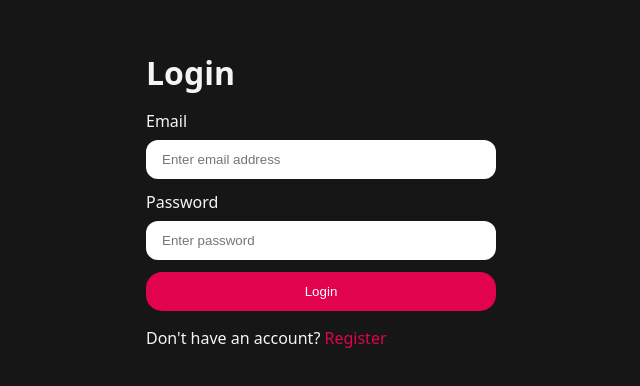
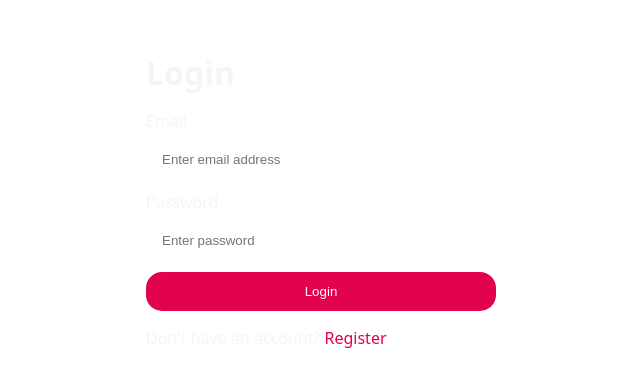
Before and after one commit to animeshkundu07/SkillSync, a React app in the folder frontend/: page /login in a window 1280 px wide. Shown: the part 200-586 px from the top of the page, without its empty margins (319-959 px from the left). Built offline with nearby package versions, Linux system fonts and the light colour scheme; no server answers; the HTML template or start-up script is replaced by a standard one.

Commit message:
Update style.scss

```diff
--- a/frontend/src/style.scss
+++ b/frontend/src/style.scss
@@ -6,15 +6,25 @@
     box-sizing: border-box;
 }
 
+// html,
+// body,
+// #root{
+//     width: 100%;
+//     background-color: #161616;
+//     color: whitesmoke;
+//     font-family: system-ui, -apple-system, BlinkMacSystemFont, 'Segoe UI', Roboto, Oxygen, Ubuntu, Cantarell, 'Open Sans', 'Helvetica Neue', sans-serif;
+// }
+
 html,
 body,
-#root{
-    width: 100%;
-    background-color: #161616;
-    color: whitesmoke;
-    font-family: system-ui, -apple-system, BlinkMacSystemFont, 'Segoe UI', Roboto, Oxygen, Ubuntu, Cantarell, 'Open Sans', 'Helvetica Neue', sans-serif;
+#root {
+  width: 100%;
+  background: transparent;
+  color: whitesmoke;
+  font-family: system-ui, -apple-system, BlinkMacSystemFont, "Segoe UI",
+    Roboto, Oxygen, Ubuntu, Cantarell, "Open Sans", "Helvetica Neue",
+    sans-serif;
 }
-
 .highlight{
     color: #d20d3b;
 }
```
